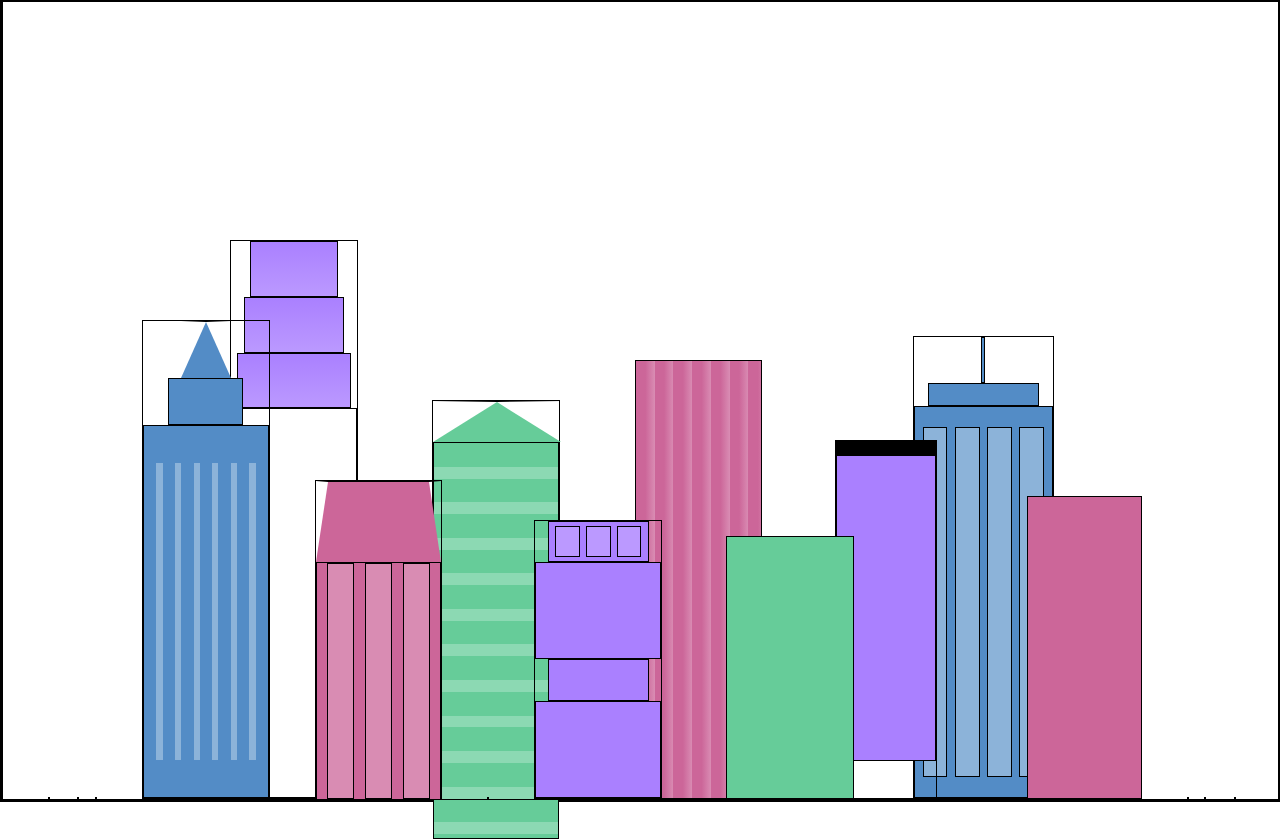
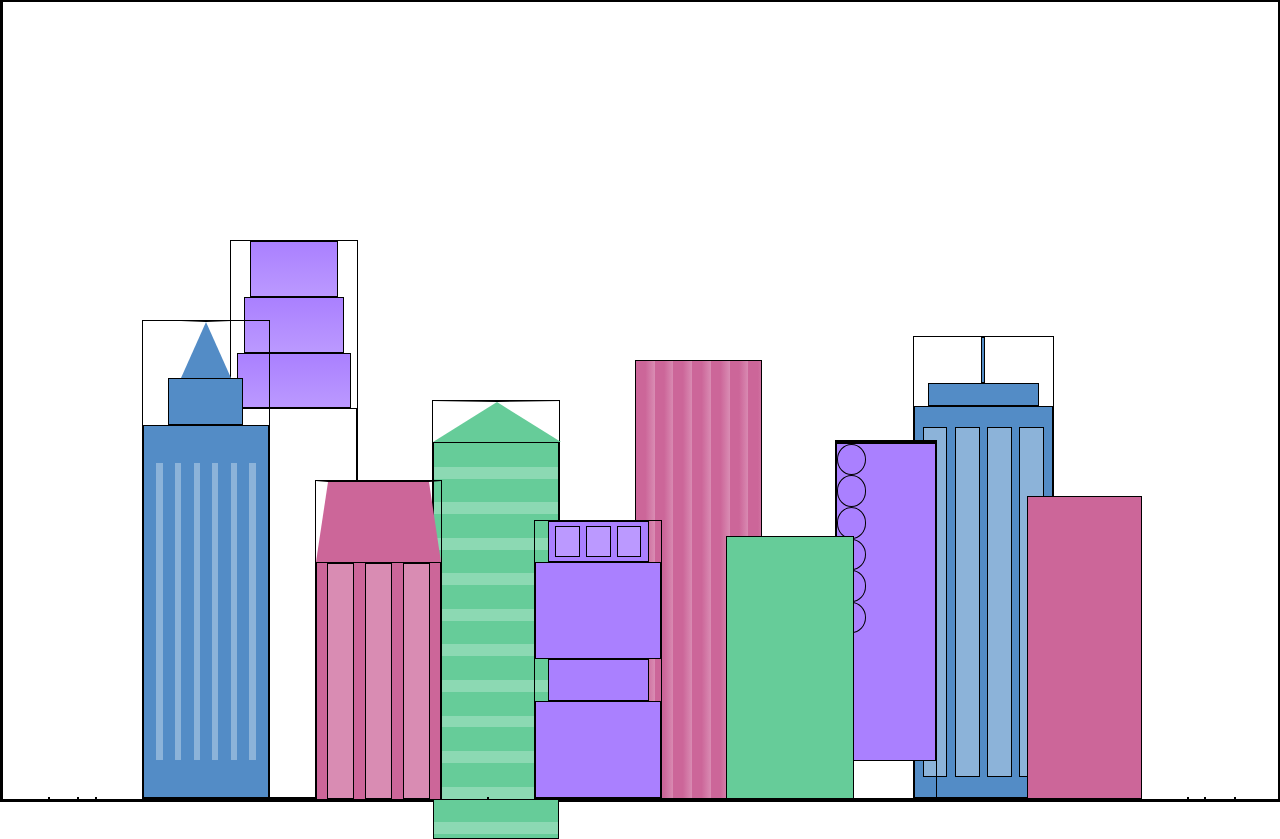
Before and after one commit to Gapilesh/City-Skyline, a plain HTML site: page index.html in a window 1280 px wide. Drawn offline with Linux system fonts and the light colour scheme.

Commit message:
fb4-window

```diff
--- a/styles.css
+++ b/styles.css
@@ -225,6 +225,12 @@ body{
   background-color: var(--building-color1);
 }
 
+.fb4-window{
+  width: 30%;
+  height: 10%;
+  border-radius: 50%;
+}
+
 .fb5 {
   width: 10%;
   height: 33%;
```
